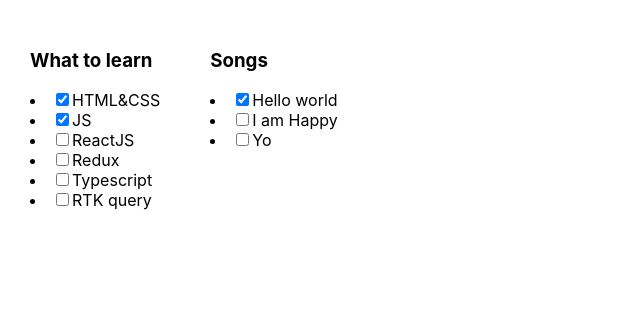
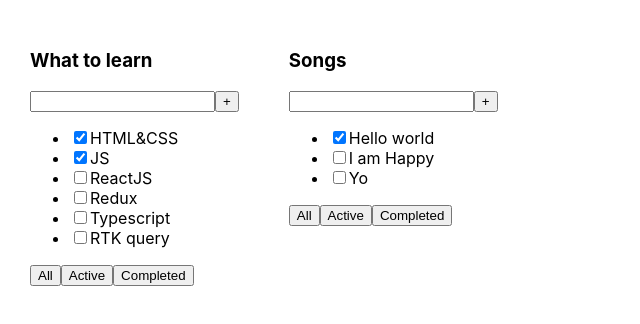
Before and after one commit to IvanBliudnik/Todolist, a React (Create React App) app: page / in a window 1280 px wide. Shown: the top 324 px of the page, without its empty margins (0-640 px from the left). Built offline with nearby package versions, Linux system fonts and the light colour scheme.

Commit message:
commit 1 lesson

```diff
--- /dev/null
+++ b/src/Button.tsx
@@ -0,0 +1,7 @@
+type ButtonPropsType = {
+    title: string
+}
+
+export const Button = ({ title }: ButtonPropsType) => {
+    return <button>{title}</button>
+}
--- a/src/Todolist.tsx
+++ b/src/Todolist.tsx
@@ -1,5 +1,6 @@
 import React from 'react'
 import {TaskType} from "./App";
+import {Button} from "./Button";
 
 type PropsType = {
     title: string
@@ -11,9 +12,15 @@
     return (
         <div>
             <h3>{title}</h3>
-            {/*...*/}
+            <div>
+                <input />
+                <Button title={'+'} />
+            </div>
+            {tasks.length === 0 ? (
+                <p>Тасок нет</p>
+            ) : (
+                <ul>
                     {tasks.map(task => {
-                debugger
                         return (
                             <li key={task.id}>
                                 <input type="checkbox" checked={task.isDone} />
@@ -21,6 +28,13 @@
                             </li>
                         )
                     })}
+                </ul>
+            )}
+            <div>
+                <Button title={'All'} />
+                <Button title={'Active'} />
+                <Button title={'Completed'} />
+            </div>
         </div>
     )
 }
```
Lines whose indentation alone changed are shown as unchanged.
